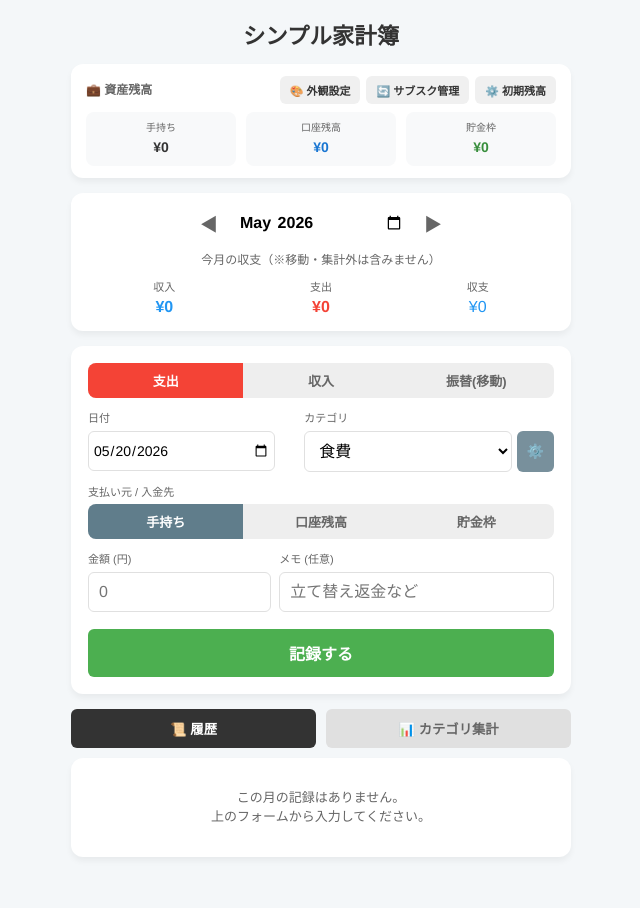
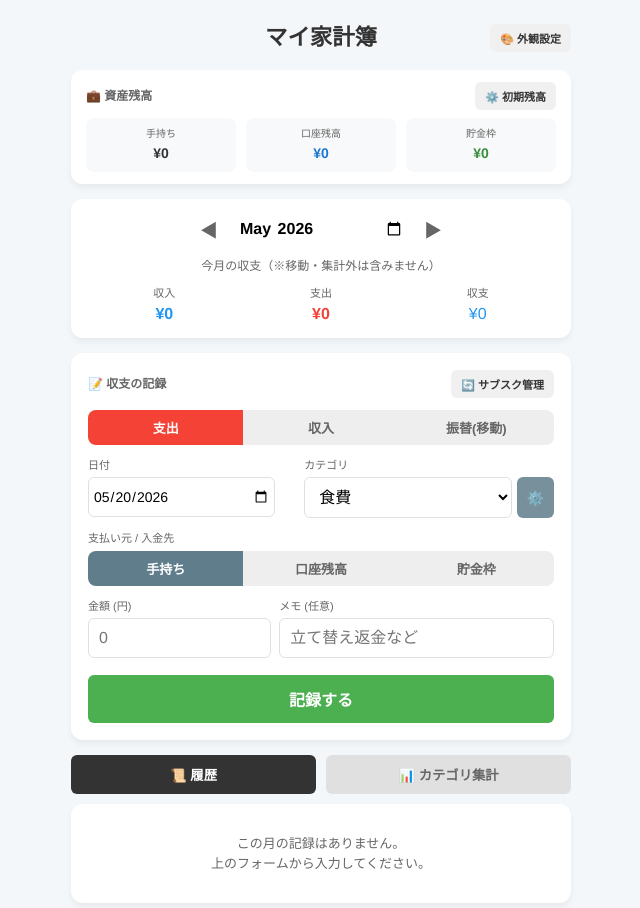
Before and after one commit to nkdxx19-byte/nkdno.kakeibo.github.io, a plain HTML site: page index.html in a window 1280 px wide. Shown: the whole page, without its empty margins (319-959 px from the left). Before the commit the page ends 867 px from the top, so only its background shows below. Drawn offline with Linux system fonts and the light colour scheme.

Commit message:
Update index.html

```diff
--- a/index.html
+++ b/index.html
@@ -246,17 +246,17 @@
 <body>
 
 <div class="app-container">
-  <h1>シンプル家計簿</h1>
+
+    <div style="position: relative; display: flex; justify-content: center; align-items: center; margin: 10px 0 15px 0; min-height: 35px;">
+    <h1 style="margin: 0; text-align: center; font-size: 1.4em; width: 100%;">マイ家計簿</h1>
+    <button class="btn-icon-small" onclick="openAppearanceModal()" title="外観設定" style="position: absolute; right: 0;">🎨 外観設定</button>
+  </div>
 
   <!-- 資産残高パネル -->
   <div class="assets-card">
-   <div class="assets-header">
+    <div class="assets-header">
       <span class="assets-title">💼 資産残高</span>
-      <div style="display:flex; gap:6px;">
-        <button class="btn-icon-small" onclick="openAppearanceModal()">🎨 外観設定</button>
-        <button class="btn-icon-small" onclick="openSubModal()">🔄 サブスク管理</button>
-        <button class="btn-icon-small" onclick="openBalanceModal()">⚙️ 初期残高</button>
-      </div>
+      <button class="btn-icon-small" onclick="openBalanceModal()">⚙️ 初期残高</button>
     </div>
     <div class="assets-grid" id="assetsGrid">
       <!-- JSで描画 -->
@@ -289,6 +289,11 @@
 
   <!-- 入力フォーム -->
   <div class="input-card" id="inputCard">
+    <div style="display: flex; justify-content: space-between; align-items: center; margin-bottom: 12px;">
+      <span style="font-size: 12px; font-weight: bold; color: var(--text-sub);">📝 収支の記録</span>
+      <button class="btn-icon-small" onclick="openSubModal()">🔄 サブスク管理</button>
+    </div>
+
     <div class="toggle-group type-toggle" id="typeToggle">
       <button class="active" data-type="expense" onclick="setType('expense')">支出</button>
       <button data-type="income" onclick="setType('income')">収入</button>
```
